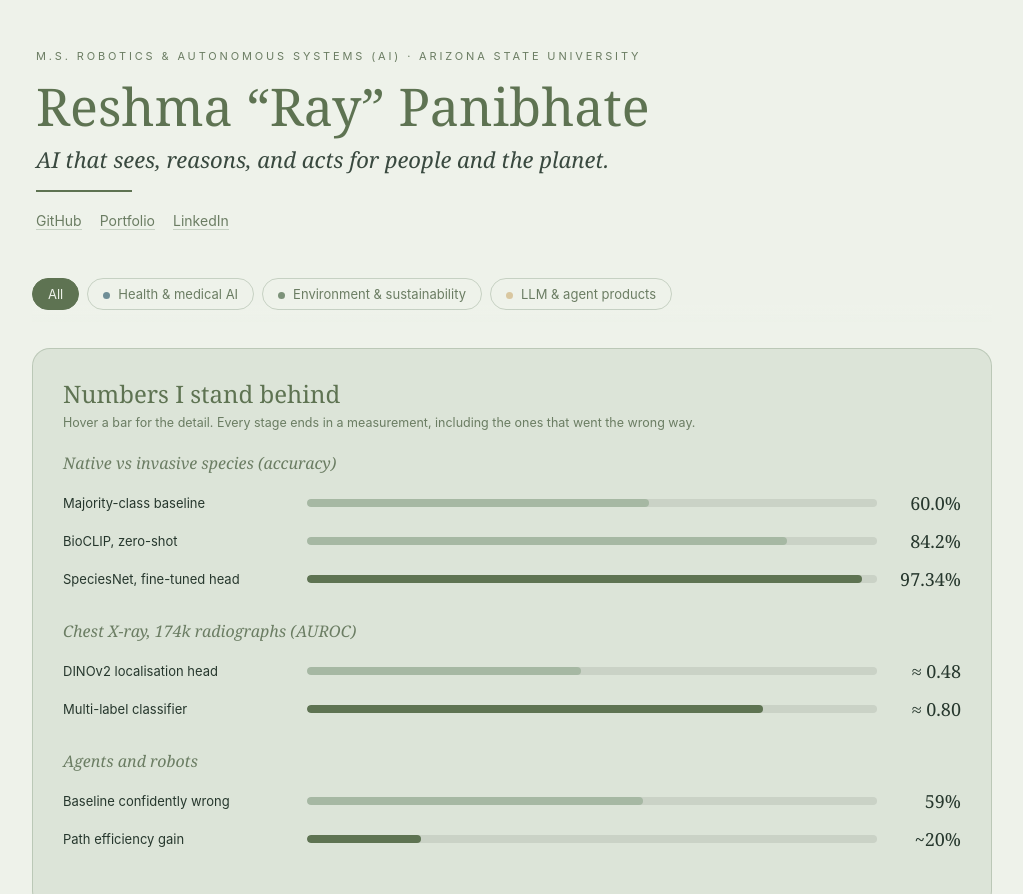
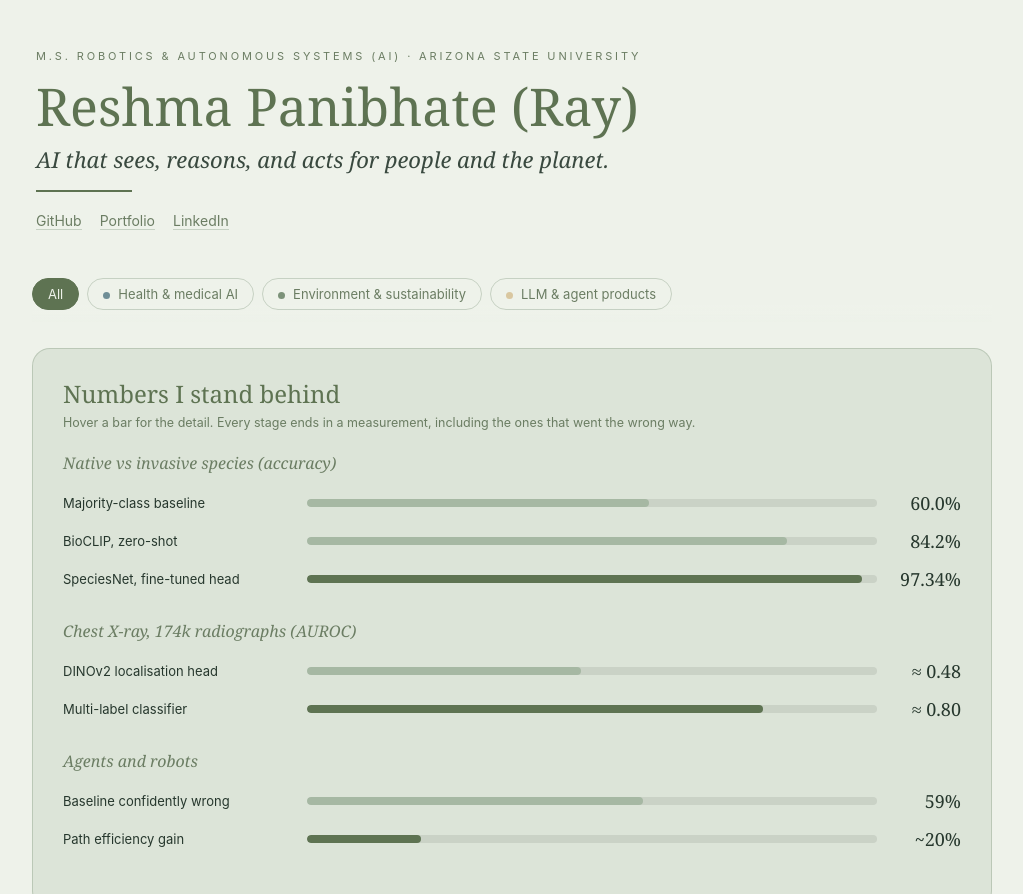
Before and after one commit to ray021207/ray021207, a plain HTML site: page docs/index.html in a window 1280 px wide. Shown: the top 894 px of the page, without its empty margins (128-1151 px from the left). Drawn offline with Linux system fonts and the light colour scheme.

Commit message:
Use 'Reshma Panibhate (Ray)' as the display name
Co-Authored-By: Claude Sonnet 5.5 <noreply@anthropic.com>
Claude-Session: https://claude.ai/code/session_01QgX4iZvaGxkMAmyjiQfrBt

```diff
--- a/docs/index.html
+++ b/docs/index.html
@@ -78,7 +78,7 @@
 <div class="wrap">
   <header>
     <div class="eyebrow">M.S. Robotics &amp; Autonomous Systems (AI) · Arizona State University</div>
-    <h1>Reshma “Ray” Panibhate</h1>
+    <h1>Reshma Panibhate (Ray)</h1>
     <p class="tag">AI that sees, reasons, and acts for people and the planet.</p>
     <div class="rule"></div>
     <div class="links"><a href="https://github.com/ray021207">GitHub</a><a href="https://ray021207.github.io">Portfolio</a><a href="https://www.linkedin.com/in/reshmapanibhate">LinkedIn</a></div>
```
Also changed, not shown: assets/header.svg, 1 other file.
